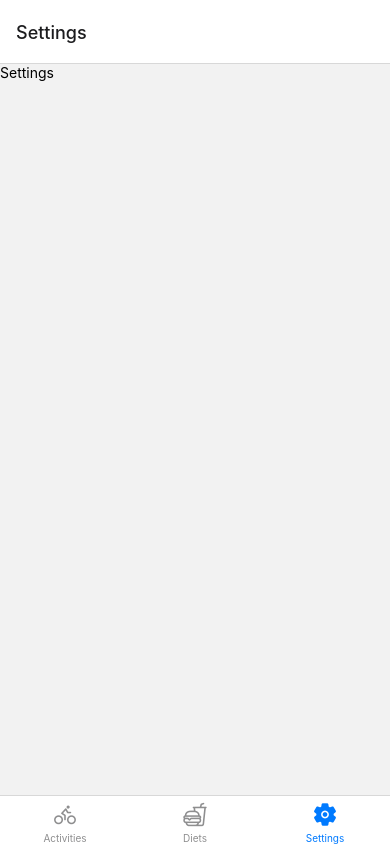
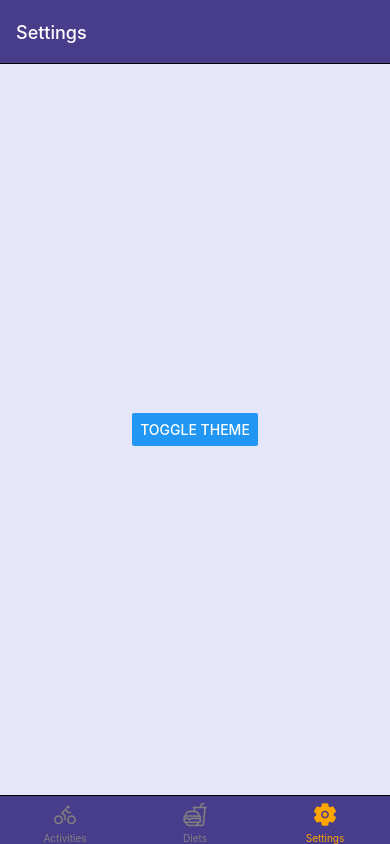
Before and after one commit to jyang10086/CS5520-assignment2, a React Native app: screen /Settings in a window 390 px wide. Built offline with nearby package versions, Linux system fonts and the light colour scheme.

Commit message:
update bgColor to all screens

```diff
--- a/App.js
+++ b/App.js
@@ -1,4 +1,4 @@
-import { StyleSheet } from "react-native";
+import { useState } from "react";
 import { NavigationContainer } from "@react-navigation/native";
 import { createNativeStackNavigator } from "@react-navigation/native-stack";
 import { createBottomTabNavigator } from "@react-navigation/bottom-tabs";
@@ -10,10 +10,15 @@ import AddActivity from "./screens/AddActivity";
 import { ItemsListProvider } from "./components/context/ItemListContext";
 import Ionicons from "@expo/vector-icons/Ionicons";
 import AddDiet from "./screens/AddDiet";
+import {
+  navHeaderBgColor,
+  naviHeaderFontColor,
+  primaryBgColor,
+} from "./Styles";
 
 const Stack = createNativeStackNavigator();
 const Tab = createBottomTabNavigator();
-const Home = () => {
+const Home = ({ changeBgColor }) => {
   return (
     <Tab.Navigator
       screenOptions={({ navigation, route }) => ({
@@ -37,10 +42,16 @@ const Home = () => {
             Activities: focused ? "bicycle" : "bicycle-outline",
             Settings: focused ? "settings" : "settings-outline",
           };
+          const iconColor = focused ? "orange" : color;
           return (
-            <Ionicons name={icons[route.name]} size={size} color={color} />
+            <Ionicons name={icons[route.name]} size={size} color={iconColor} />
           );
         },
+        headerStyle: { backgroundColor: navHeaderBgColor },
+        headerTintColor: "white",
+        tabBarStyle: { backgroundColor: navHeaderBgColor },
+        tabBarActiveTintColor: "orange",
+        tabBarInactiveTintColor: "gray",
       })}
     >
       <Tab.Screen name="Activities" component={Activities} />
@@ -51,9 +62,20 @@ const Home = () => {
 };
 
 export default function App() {
+  const [bgColor, setBgColor] = useState(primaryBgColor);
+
+  const changeBgColor = (color) => {
+    setBgColor(setBgColor);
+  };
   return (
     <ItemsListProvider>
-      <NavigationContainer screenOptions={styles.naviContainer}>
+      <NavigationContainer
+        theme={{
+          colors: {
+            background: bgColor,
+          },
+        }}
+      >
         <Stack.Navigator>
           <Stack.Screen
             name="Home"
@@ -66,6 +88,10 @@ export default function App() {
             options={{
               headerShown: true,
               headerBackTitleVisible: false,
+              headerStyle: {
+                backgroundColor: navHeaderBgColor,
+              },
+              headerTintColor: naviHeaderFontColor,
             }}
           />
           <Stack.Screen
@@ -74,6 +100,10 @@ export default function App() {
             options={{
               headerShown: true,
               headerBackTitleVisible: false,
+              headerStyle: {
+                backgroundColor: navHeaderBgColor,
+              },
+              headerTintColor: naviHeaderFontColor,
             }}
           />
         </Stack.Navigator>
@@ -81,10 +111,3 @@ export default function App() {
     </ItemsListProvider>
   );
 }
-
-const styles = StyleSheet.create({
-  naviContainer: {
-    headerStyle: { backgroundColor: "purple" },
-    headerTintColor: "white",
-  },
-});
--- a/Styles.js
+++ b/Styles.js
@@ -1,3 +1,7 @@
+export const primaryBgColor = "lavender";
+export const navHeaderBgColor = "darkslateblue";
+export const naviHeaderFontColor = "white";
+
 export const inputContainer = {
   padding: 10,
   borderWidth: 2,
@@ -26,8 +30,17 @@ export const item = {
   },
 };
 
+export const screenContainer = {
+  bgColor: primaryBgColor,
+};
+
 export const itemsContainer = {
   height: "100%",
-  backgroundColor: "lavender",
   padding: 20,
 };
+
+export const settingContainer = {
+  flex: 1,
+  alignItems: "center",
+  justifyContent: "center",
+};
--- a/screens/AddActivity.js
+++ b/screens/AddActivity.js
@@ -51,7 +51,7 @@ export default function AddActivity({ navigation }) {
   const handleSave = () => {
     const isDurationValid = validateDurationInput(duration);
     if (!isDurationValid || activity.length === 0 || !date) {
-      Alert.alert("Invalid input", "Please check your input values");
+      Alert.alert("Invalid input", "Please check your input values.");
       return;
     }
     const newActivity = {
@@ -109,7 +109,6 @@ const styles = StyleSheet.create({
   container: {
     flex: 1,
     padding: 10,
-    marginTop: 20,
     rowGap: 40,
   },
   text: {
--- a/screens/AddDiet.js
+++ b/screens/AddDiet.js
@@ -30,7 +30,7 @@ export default function AddDiet({ navigation }) {
 
   const handleSave = () => {
     if (!description || calories === "" || isNaN(calories) || calories < 0) {
-      Alert.alert("Invalid input", "Please enter valid values.");
+      Alert.alert("Invalid input", "Please check your input values.");
       return;
     }
     const newDiet = {
--- a/screens/Settings.js
+++ b/screens/Settings.js
@@ -1,8 +1,16 @@
-import { Text, View } from "react-native";
-export default function Settings() {
+import { Button, StyleSheet, View } from "react-native";
+import { settingContainer } from "../Styles";
+export default function Settings({ changeBgcolor }) {
+  const handleToggleTheme = () => {
+    changeBgcolor('red');
+  };
   return (
-    <View>
-      <Text>Settings</Text>
+    <View style={styles.container}>
+      <Button title="Toggle Theme" onPress={handleToggleTheme} />
     </View>
   );
 }
+
+const styles = StyleSheet.create({
+  container: settingContainer,
+});
```
